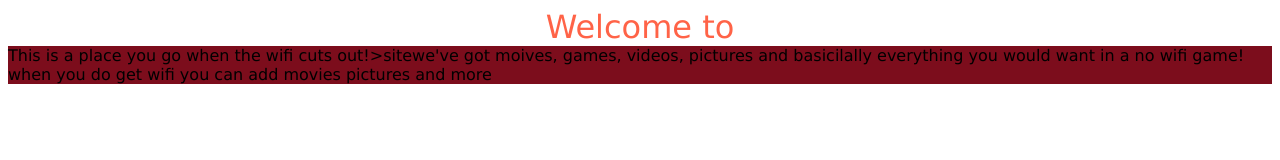
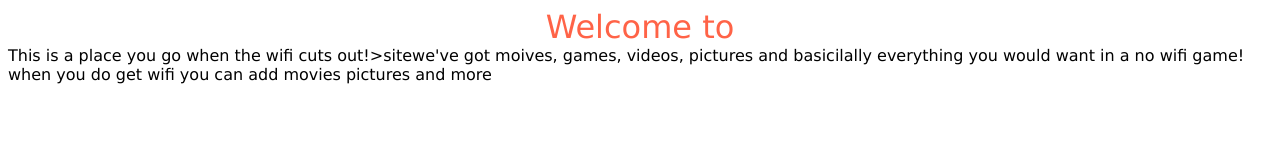
Before and after one commit to mangitomangoto/todo.com, a plain HTML site: page index.html in a window 1280 px wide. Drawn offline with Linux system fonts and the light colour scheme.

Commit message:
change background color to white

```diff
--- a/styles.css
+++ b/styles.css
@@ -3,7 +3,7 @@
 }
 .fatty {
     font-family: 'Lucida Sans', 'Lucida Sans Regular', 'Lucida Grande', 'Lucida Sans Unicode', Geneva, Verdana, sans-serif, 'Arial Narrow', Arial, sans-serif;
-    background-color: rgb(124, 13, 28);
+    background-color: white;
 }
 
 .fun {
```
